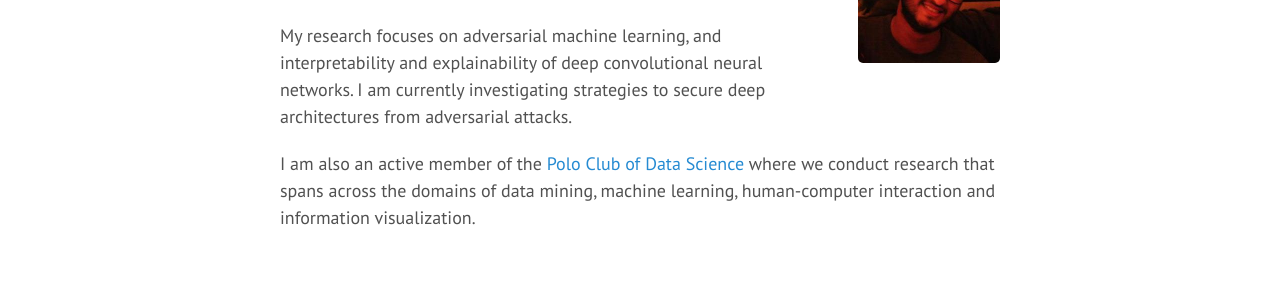
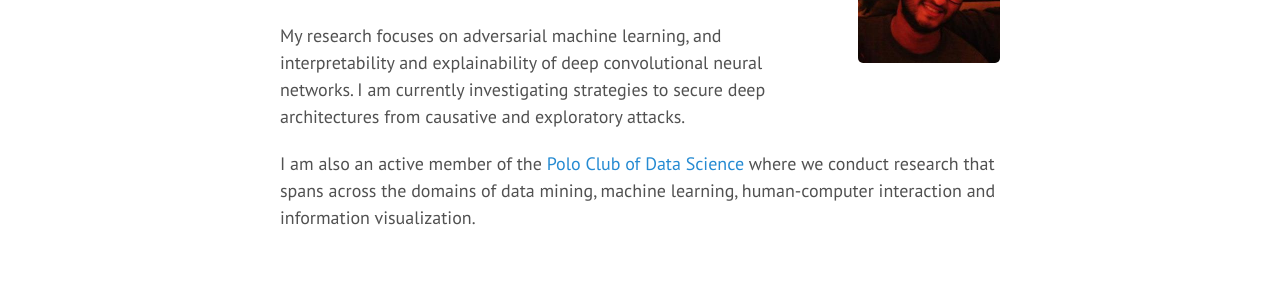
Before and after one commit to nilakshdas/nilakshdas.github.io, a Jekyll site: the page built from index.html, in a window 1280 px wide. Shown: the part 278-578 px from the top of the page. Built offline with Jekyll 4.4.1, drawn with Linux system fonts in a browser that asks for light colours; nearby versions of some CDN libraries.

Commit message:
Added tagline randomizer, updated "About me".

```diff
--- a/_config.yml
+++ b/_config.yml
@@ -9,7 +9,6 @@
 
 # Setup
 title:            Nilaksh Das
-taglines:         ['makes code', 'jumps hoops']
 description:      "Don't panic."
 url:              http://nilakshdas.github.io
 baseurl:          '/'
--- a/_includes/sidebar.html
+++ b/_includes/sidebar.html
@@ -4,7 +4,7 @@
 <!-- Toggleable sidebar -->
 <div class="sidebar" id="sidebar">
 	<div class="sidebar-item">
-		<p>{{ site.description }}</p>
+		<p>42.</p>
 	</div>
 
 	<nav class="sidebar-nav">
--- a/_layouts/default.html
+++ b/_layouts/default.html
@@ -13,10 +13,12 @@
 				<div class="container">
 					<h1 class="masthead-title">
 						<a href="/" title="Home">{{ site.title }}</a>
-						<small>{{ site.taglines[0] }}</small>
+						<small id="tagline"></small>
 					</h1>
 				</div>
 			</div>
+
+			<script type="text/javascript" src="/public/js/tagline-randomizer.js"></script>
 
 			<div class="container content">
 				{{ content }}
--- a/index.html
+++ b/index.html
@@ -11,7 +11,7 @@
 		Hi! I am a PhD student at <a href="http://www.gatech.edu/" target="_blank">Georgia Institute of Technology</a> in the <a href="http://www.cse.gatech.edu/" target="_blank">School of Computational Science and Engineering</a> where I am advised by <a href="http://www.cc.gatech.edu/~dchau/" target="_blank">Polo Chau</a>.
 	</p>
 	<p>
-		My research focuses on adversarial machine learning, and interpretability and explainability of deep convolutional neural networks. I am currently investigating strategies to secure deep architectures from adversarial attacks.
+		My research focuses on adversarial machine learning, and interpretability and explainability of deep convolutional neural networks. I am currently investigating strategies to secure deep architectures from causative and exploratory attacks.
 	</p>
 	<p>
 		I am also an active member of the <a href="http://poloclub.gatech.edu/"  target="_blank">Polo Club of Data Science</a> where we conduct research that spans across the domains of data mining, machine learning, human-computer interaction and information visualization.
--- /dev/null
+++ b/public/js/tagline-randomizer.js
@@ -0,0 +1,7 @@
+var taglines = [
+    'makes code'
+];
+
+$('.masthead .masthead-title small#tagline').text(
+    taglines[Math.floor(Math.random() * taglines.length)]
+);
```
